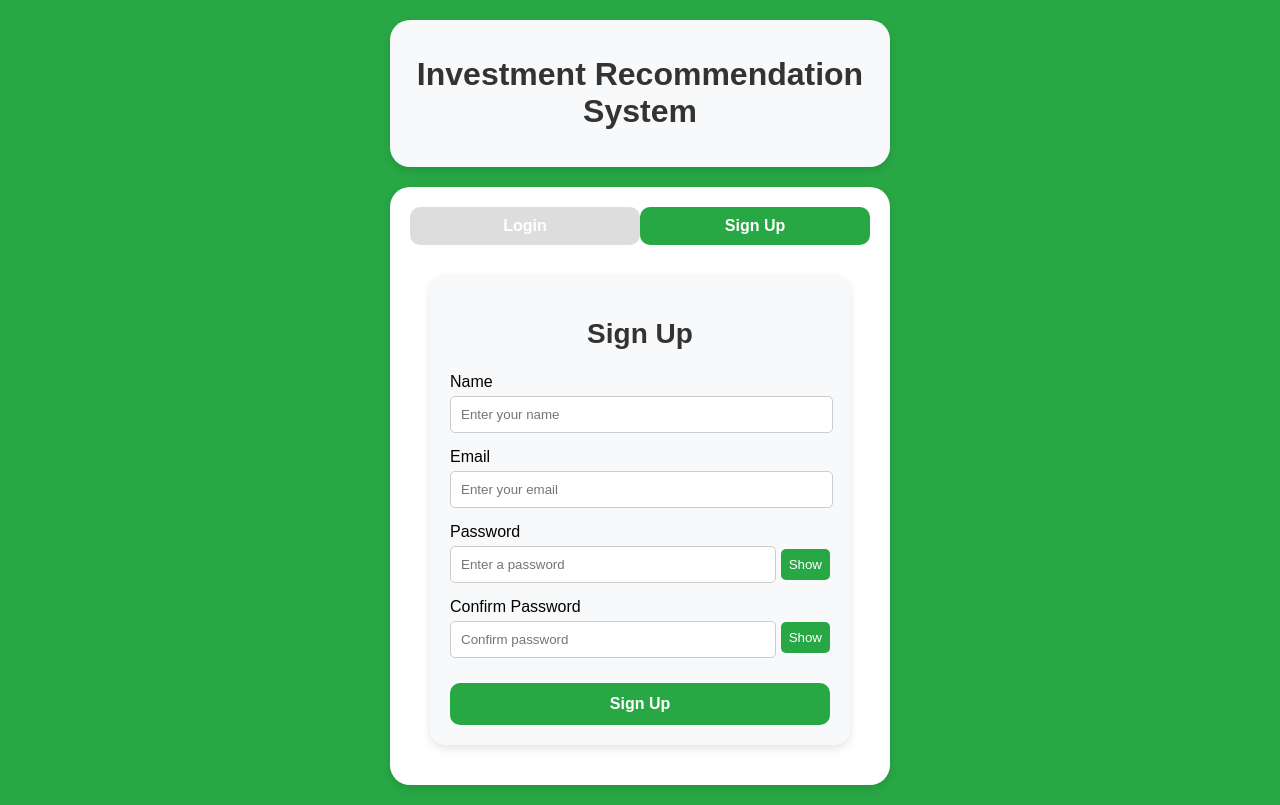
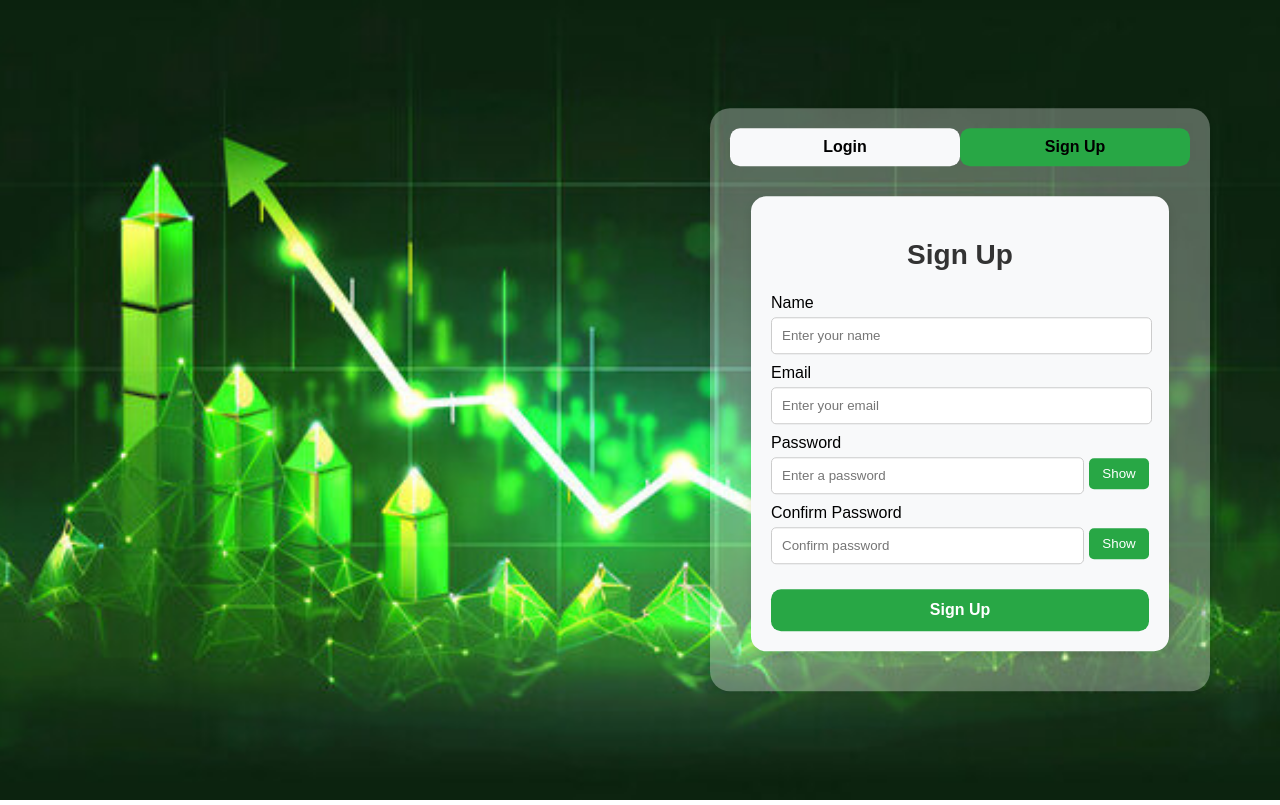
Before and after one commit to Sanjana-06/FinSage, a React (Create React App) app in the folder frontend/: page / in a window 1280 px wide. Both pictures are taken after a click on the button "Sign Up". Built offline with nearby package versions, Linux system fonts and the light colour scheme.

Commit message:
modified:   frontend/src/App.css new file:   frontend/src/background.jpg modified:   frontend/src/components/Authentication/Login.js modified:   frontend/src/components/Authentication/SignUp.js modified:   frontend/src/pages/LoginPage.js

```diff
--- a/frontend/src/App.css
+++ b/frontend/src/App.css
@@ -2,7 +2,8 @@
 
 .App {
   min-height: 100vh;
+  background-image: url("background.jpg");
   background-size: cover;
-  background-color: #28a745;
+  /* background-color: #28a745; */
   background-position: center;
 }
--- a/frontend/src/components/Authentication/Login.js
+++ b/frontend/src/components/Authentication/Login.js
@@ -18,12 +18,10 @@ const Login = () => {
     }
 
     try {
-      const { data } = await axios.post(
+      await axios.post(
         "/api/user/login",
         { email, password },
-        {
-          headers: { "Content-Type": "application/json" },
-        }
+        { headers: { "Content-Type": "application/json" } }
       );
 
       setMessage("Login Successful");
@@ -35,6 +33,7 @@ const Login = () => {
   return (
     <div
       style={{
+        width: "90%",
         maxWidth: "450px",
         margin: "auto",
         padding: "20px",
@@ -48,6 +47,7 @@ const Login = () => {
         Login
       </h2>
       {message && <p style={{ color: "red" }}>{message}</p>}
+
       <div style={{ textAlign: "left", marginBottom: "10px" }}>
         <label>Email</label>
         <input
@@ -66,6 +66,7 @@ const Login = () => {
           }}
         />
       </div>
+
       <div style={{ textAlign: "left", marginBottom: "10px" }}>
         <label>Password</label>
         <div style={{ display: "flex", alignItems: "center" }}>
@@ -93,12 +94,14 @@ const Login = () => {
               color: "white",
               cursor: "pointer",
               borderRadius: "5px",
+              minWidth: "60px",
             }}
           >
             {show ? "Hide" : "Show"}
           </button>
         </div>
       </div>
+
       <button
         onClick={submitHandler}
         style={{
--- a/frontend/src/components/Authentication/SignUp.js
+++ b/frontend/src/components/Authentication/SignUp.js
@@ -25,12 +25,10 @@ const SignUp = () => {
     }
 
     try {
-      const { data } = await axios.post(
+      await axios.post(
         "/api/user/signup",
         { name, email, password },
-        {
-          headers: { "Content-Type": "application/json" },
-        }
+        { headers: { "Content-Type": "application/json" } }
       );
 
       setMessage("Registration Successful!");
@@ -42,6 +40,7 @@ const SignUp = () => {
   return (
     <div
       style={{
+        width: "90%",
         maxWidth: "450px",
         margin: "auto",
         padding: "20px",
@@ -55,6 +54,8 @@ const SignUp = () => {
         Sign Up
       </h2>
       {message && <p style={{ color: "red" }}>{message}</p>}
+
+      {/* Name Input */}
       <div style={{ textAlign: "left", marginBottom: "10px" }}>
         <label>Name</label>
         <input
@@ -67,12 +68,13 @@ const SignUp = () => {
             width: "95%",
             padding: "10px",
             marginTop: "5px",
-            marginBottom: "5px",
             borderRadius: "5px",
             border: "1px solid #ccc",
           }}
         />
       </div>
+
+      {/* Email Input */}
       <div style={{ textAlign: "left", marginBottom: "10px" }}>
         <label>Email</label>
         <input
@@ -85,12 +87,13 @@ const SignUp = () => {
             width: "95%",
             padding: "10px",
             marginTop: "5px",
-            marginBottom: "5px",
             borderRadius: "5px",
             border: "1px solid #ccc",
           }}
         />
       </div>
+
+      {/* Password Input */}
       <div style={{ textAlign: "left", marginBottom: "10px" }}>
         <label>Password</label>
         <div style={{ display: "flex", alignItems: "center" }}>
@@ -102,9 +105,8 @@ const SignUp = () => {
             required
             style={{
               flex: 1,
+              marginTop: "5px",
               padding: "10px",
-              marginTop: "5px",
-              marginBottom: "5px",
               borderRadius: "5px",
               border: "1px solid #ccc",
             }}
@@ -119,12 +121,15 @@ const SignUp = () => {
               color: "white",
               cursor: "pointer",
               borderRadius: "5px",
+              minWidth: "60px",
             }}
           >
             {show ? "Hide" : "Show"}
           </button>
         </div>
       </div>
+
+      {/* Confirm Password Input */}
       <div style={{ textAlign: "left", marginBottom: "10px" }}>
         <label>Confirm Password</label>
         <div style={{ display: "flex", alignItems: "center" }}>
@@ -136,8 +141,8 @@ const SignUp = () => {
             required
             style={{
               flex: 1,
+              marginTop: "5px",
               padding: "10px",
-              marginTop: "5px",
               borderRadius: "5px",
               border: "1px solid #ccc",
             }}
@@ -152,12 +157,15 @@ const SignUp = () => {
               color: "white",
               cursor: "pointer",
               borderRadius: "5px",
+              minWidth: "60px",
             }}
           >
             {show ? "Hide" : "Show"}
           </button>
         </div>
       </div>
+
+      {/* Submit Button */}
       <button
         onClick={submitHandler}
         style={{
--- a/frontend/src/pages/LoginPage.js
+++ b/frontend/src/pages/LoginPage.js
@@ -8,8 +8,11 @@ const LoginPage = () => {
   return (
     <div
       style={{
-        maxWidth: "500px",
-        margin: "auto",
+        position: "absolute",
+        right: "50px",
+        top: "50%",
+        transform: "translateY(-50%)",
+        width: "500px",
         textAlign: "center",
         padding: "20px",
         fontFamily: "Arial, sans-serif",
@@ -17,22 +20,8 @@ const LoginPage = () => {
     >
       <div
         style={{
-          padding: "15px",
-          background: "#f8f9fa",
-          borderRadius: "20px",
-          marginBottom: "20px",
-          boxShadow: "0 4px 8px rgba(0, 0, 0, 0.1)",
-        }}
-      >
-        <h1 style={{ fontSize: "32px", fontWeight: "bold", color: "#333" }}>
-          Investment Recommendation System
-        </h1>
-      </div>
-
-      <div
-        style={{
           padding: "20px",
-          background: "#ffffff",
+          background: "rgba(255, 255, 255, 0.3)",
           borderRadius: "20px",
           boxShadow: "0 4px 8px rgba(0, 0, 0, 0.1)",
         }}
@@ -49,8 +38,7 @@ const LoginPage = () => {
             style={{
               padding: "10px",
               width: "50%",
-              background: activeTab === "login" ? "#28a745" : "#ddd",
-              color: "white",
+              background: activeTab === "login" ? "#28a745" : "#f8f9fa",
               border: "none",
               cursor: "pointer",
               fontSize: "16px",
@@ -65,8 +53,7 @@ const LoginPage = () => {
             style={{
               padding: "10px",
               width: "50%",
-              background: activeTab === "signup" ? "#28a745" : "#ddd",
-              color: "white",
+              background: activeTab === "signup" ? "#28a745" : "#f8f9fa",
               border: "none",
               cursor: "pointer",
               fontSize: "16px",
```
Also changed, not shown: frontend/src/background.jpg (added).
